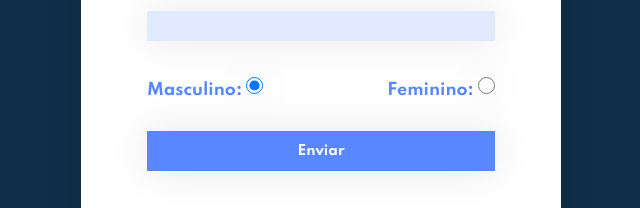
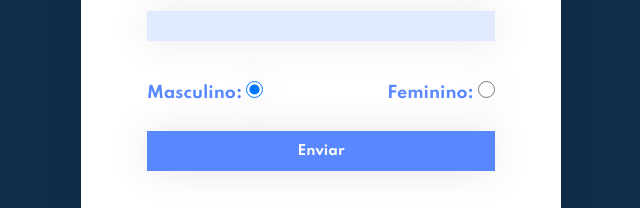
Before and after one commit to Luis-Felipe-N/calculadora-de-imc, a plain HTML site: page index.html in a window 1280 px wide. Shown: the part 329-537 px from the top of the page, 319-959 px from the left. Drawn offline with Linux system fonts and the light colour scheme.

Commit message:
adicionando sexo

```diff
--- a/css/style.css
+++ b/css/style.css
@@ -92,11 +92,17 @@ body {
     gap: .5rem;
     align-items: center;
     justify-content: space-between;
+    margin: 1rem 0;
+}
+.sexo {
+    align-items: center;
+    gap: .5rem;
 }
 
 .sexo input {
     height: 17px;
     width: 17px;
+    margin: 0;
 }
 
 .formulario .btnEnviar {
```
